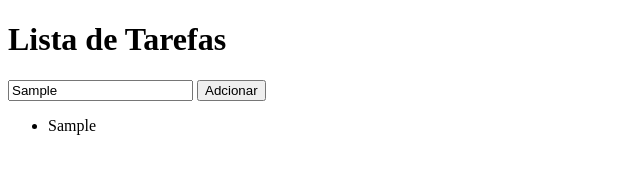
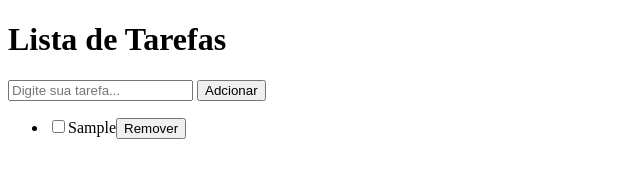
Before and after one commit to KaikyPires/Projeto_Curso, a plain HTML site: page index.html in a window 1280 px wide. Both pictures are taken after typing "Sample" into the empty fields and a click on the button "Adcionar". Shown: the whole page, without its empty margins (0-640 px from the left). Drawn offline with Linux system fonts and the light colour scheme.

Commit message:
refactor form submission logic and enhance task removal functionality

```diff
--- a/js/index.js
+++ b/js/index.js
@@ -1,24 +1,47 @@
-const form = document.querySelector('#to-do-form')
-const taskTitleForm = document.querySelector('#task-title-input')
+const form = document.querySelector("#to-do-form");
+const taskTitleForm = document.querySelector("#task-title-input");
 
-const toDoListUl = document.querySelector('#to-do-list')
+const toDoListUl = document.querySelector("#to-do-list");
 
-let tasks = []
+let tasks = [];
 
+form.addEventListener("submit", (evento) => {
+  evento.preventDefault(); // Evita comportamento de recarregar a pagina quando submeter
 
-form.addEventListener('submit', (evento) =>{
-    evento.preventDefault()// Evita comportamento de recarregar a pagina quando submeter
+  const taskTitle = taskTitleForm.value;
 
-    const taskTitle = taskTitleForm.value
+  if (taskTitle.length < 3) {
+    alert("Sua tarefa prescisa ter pelo menos 3 caracteres");
+    return;
+  }
+  tasks.push({
+    title: taskTitle,
+    done: false,
+  });
 
-   if(taskTitle.length < 3){
-    alert('Sua tarefa prescisa ter pelo menos 3 caracteres')
-    return
-   }
-   tasks.push(taskTitle)
+  const input = document.createElement("input"); // <input
+  input.setAttribute("type", "checkbox"); // <input type="checkbox">
 
-   //Adcionando nova tarefa
-    const li = document.createElement('li')
-    li.textContent = taskTitle
-   toDoListUl.appendChild(li)
-})
+  const span = document.createElement("span");
+  span.textContent = taskTitle;
+
+  const button = document.createElement("button");
+  button.textContent = "Remover";
+
+  button.addEventListener("click", (event) => {
+    const liToRemove = event.target.parentElement;
+    const titleToRemove = liToRemove.querySelector("span");
+    tasks.filter((tarefa) => tarefa.title !== titleToRemove);
+    toDoListUl.removeChild(liToRemove);
+  });
+
+  //Adcionando nova tarefa
+  const li = document.createElement("li");
+  li.appendChild(input);
+  li.appendChild(span);
+  li.appendChild(button);
+
+  toDoListUl.appendChild(li);
+
+  taskTitleForm.value = "";
+});
```
Also changed, not shown: index.html (line endings or trailing spaces).
